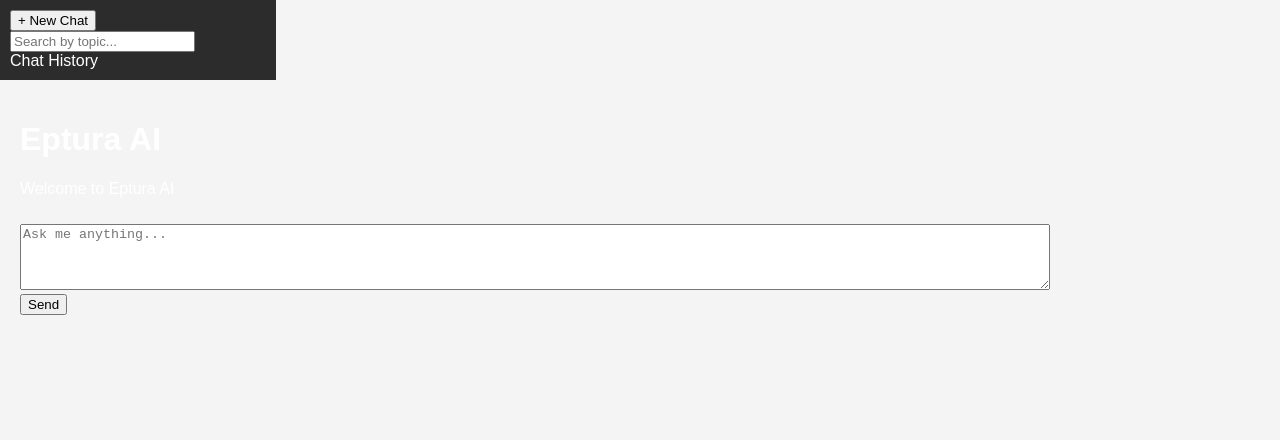
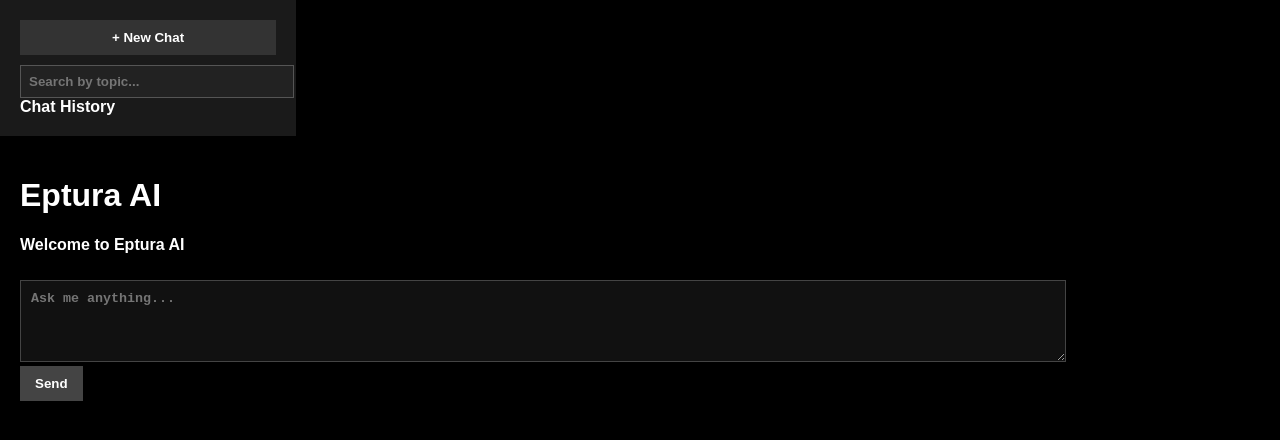
Before and after one commit to suyashpatnaik/Eptura-Updated-Frontend, a plain HTML site: page index.html in a window 1280 px wide. Drawn offline with Linux system fonts and the light colour scheme.

Commit message:
changed css

```diff
--- a/css/style.css
+++ b/css/style.css
@@ -1,32 +1,77 @@
-
 body {
     margin: 0;
     font-family: Arial, sans-serif;
-    background-color: #f4f4f4;
-    color: #333;
+    background-color: #000000; /* Full black background */
+    color: #ffffff; /* White text */
+    font-weight: bold;
 }
 
 .container.dark-mode {
-    background-color: #121212;
-    color: white;
+    background-color: #000000;
+    color: #ffffff;
 }
 
 .sidebar {
     width: 20%;
-    background-color: #2c2c2c;
+    background-color: #1a1a1a;
+    padding: 20px;
+    float: left;
+    color: white;
+    font-weight: bold;
+}
+
+.sidebar button {
+    background-color: #333;
+    color: white;
     padding: 10px;
+    border: none;
+    width: 100%;
+    font-weight: bold;
+    cursor: pointer;
+}
+
+.sidebar input {
+    width: 100%;
+    padding: 8px;
+    margin-top: 10px;
+    background-color: #222;
+    border: 1px solid #555;
     color: white;
-    float: left;
+    font-weight: bold;
 }
 
 .main {
     width: 80%;
     float: left;
     padding: 20px;
+    background-color: #000000;
+    font-weight: bold;
 }
 
 textarea {
     width: 100%;
     height: 60px;
     margin-top: 10px;
+    background-color: #111;
+    border: 1px solid #444;
+    color: white;
+    font-weight: bold;
+    padding: 10px;
 }
+
+button {
+    background-color: #444;
+    color: white;
+    font-weight: bold;
+    padding: 10px 15px;
+    border: none;
+    cursor: pointer;
+}
+
+button:hover {
+    background-color: #666;
+}
+
+#chat-box div, #chat-box img {
+    margin: 10px 0;
+}
```
